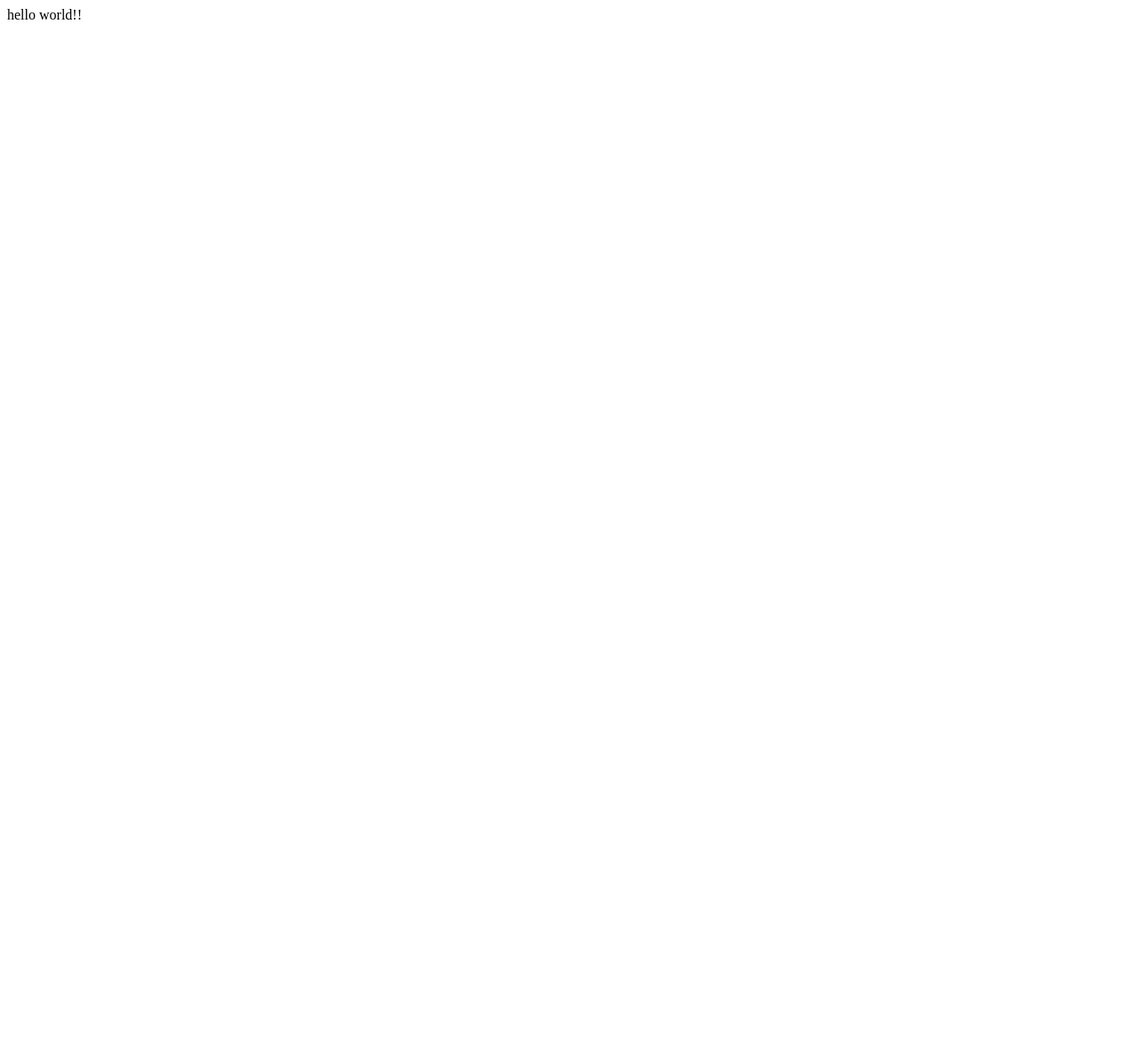
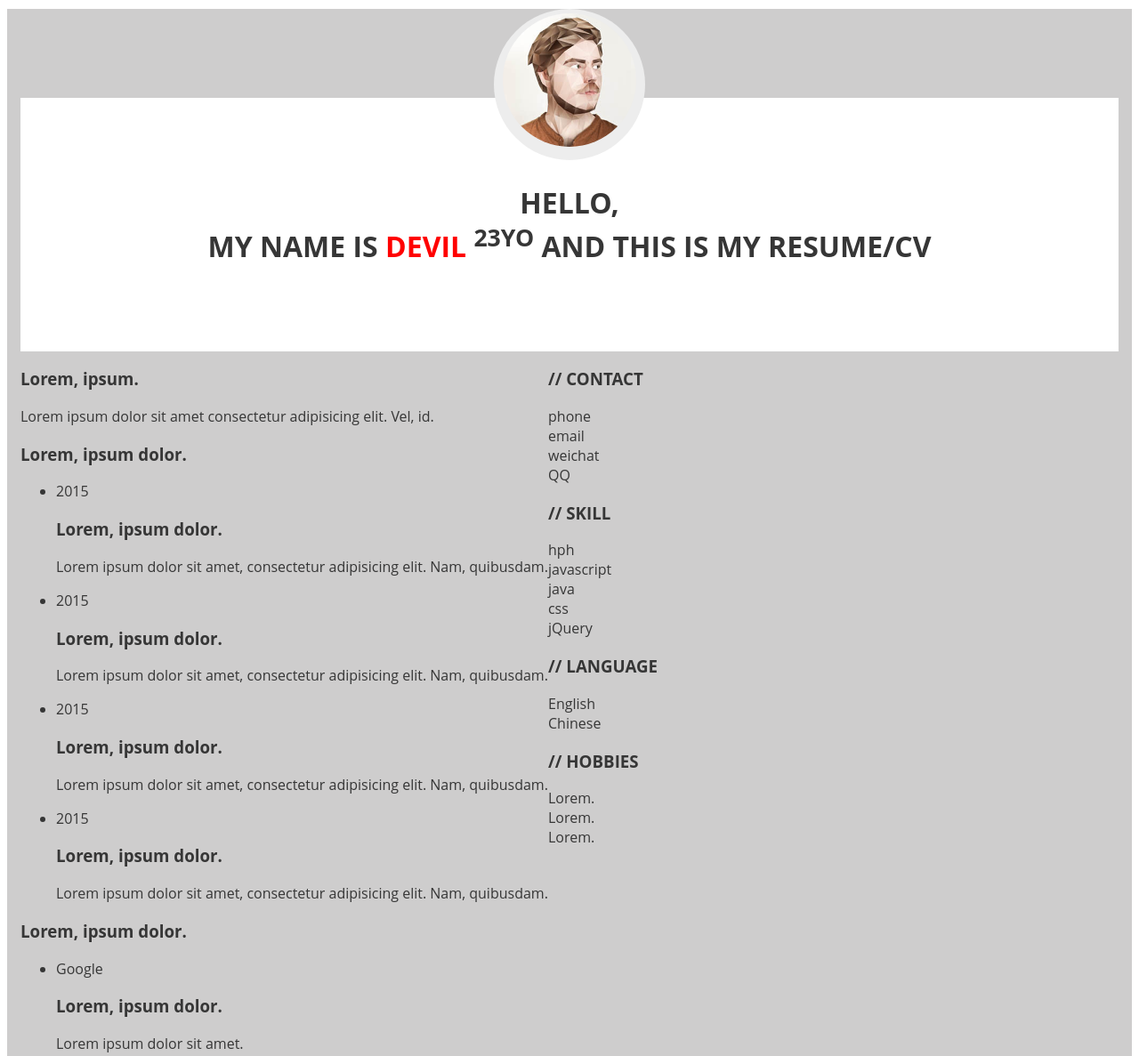
Before and after one commit to liuyunzhi/liuyunzhi.github.io, a plain HTML site: page index.html in a window 1280 px wide. Shown: the top 1187 px of the page at 89% size. Before the commit the page ends 800 px from the top, so only its background shows below. Drawn offline with Linux system fonts and the light colour scheme.

Commit message:
初始化个人简历

```diff
--- a/index.html
+++ b/index.html
@@ -1,12 +1,128 @@
 <!DOCTYPE html>
 <html lang="en">
+
 <head>
     <meta charset="UTF-8">
     <meta name="viewport" content="width=device-width, initial-scale=1.0">
     <meta http-equiv="X-UA-Compatible" content="ie=edge">
+    <link rel="stylesheet" href="stylesheet.css">
     <title>Document</title>
 </head>
+
 <body>
-    <div>hello world!!</div>
+    <div class="container">
+        <div id="photo-header" class="text-center">
+            <div id="photo">
+                <img src="avatar.jpg">
+            </div>
+            <div class="header">
+                <div class="text-header">
+                    <h1>
+                        HELLO,
+                        <br> MY NAME IS
+                        <span> DEVIL </span>
+                        <sup>23YO</sup>
+                        AND THIS IS MY RESUME/CV
+                    </h1>
+                </div>
+            </div>
+        </div>
+        <div class="body">
+            <div class="left">
+                <div>
+                    <h3>Lorem, ipsum.</h3>
+                    <p>Lorem ipsum dolor sit amet consectetur adipisicing elit. Vel, id.</p>
+                </div>
+                <div>
+                    <h3>Lorem, ipsum dolor.</h3>
+                    <ul>
+                        <li>
+                            <div>2015</div>
+                            <div>
+                                <h3>Lorem, ipsum dolor.</h3>
+                                <p>Lorem ipsum dolor sit amet, consectetur adipisicing elit. Nam, quibusdam.</p>
+                            </div>
+                        </li>
+                        <li>
+                            <div>2015</div>
+                            <div>
+                                <h3>Lorem, ipsum dolor.</h3>
+                                <p>Lorem ipsum dolor sit amet, consectetur adipisicing elit. Nam, quibusdam.</p>
+                            </div>
+                        </li>
+                        <li>
+                            <div>2015</div>
+                            <div>
+                                <h3>Lorem, ipsum dolor.</h3>
+                                <p>Lorem ipsum dolor sit amet, consectetur adipisicing elit. Nam, quibusdam.</p>
+                            </div>
+                        </li>
+                        <li>
+                            <div>2015</div>
+                            <div>
+                                <h3>Lorem, ipsum dolor.</h3>
+                                <p>Lorem ipsum dolor sit amet, consectetur adipisicing elit. Nam, quibusdam.</p>
+                            </div>
+                        </li>
+                    </ul>
+                </div>
+                <div>
+                    <h3>Lorem, ipsum dolor.</h3>
+                    <ul>
+                        <li>
+                            <div>Google</div>
+                            <div>
+                                <h3>Lorem, ipsum dolor.</h3>
+                                <p>Lorem ipsum dolor sit amet.</p>
+                            </div>
+                        </li>
+                        <li>
+                            <div>Google</div>
+                            <div>
+                                <h3>Lorem, ipsum dolor.</h3>
+                                <p>Lorem ipsum dolor sit amet.</p>
+                            </div>
+                        </li>
+                        <li>
+                            <div>Google</div>
+                            <div>
+                                <h3>Lorem, ipsum dolor.</h3>
+                                <p>Lorem ipsum dolor sit amet.</p>
+                            </div>
+                        </li>
+                    </ul>
+                </div>
+            </div>
+            <div class="right">
+                <div>
+                    <h3>// CONTACT</h3>
+                    <div>phone</div>
+                    <div>email</div>
+                    <div>weichat</div>
+                    <div>QQ</div>
+                </div>
+                <div>
+                    <h3>// SKILL</h3>
+                    <div>hph</div>
+                    <div>javascript</div>
+                    <div>java</div>
+                    <div>css</div>
+                    <div>jQuery</div>
+                </div>
+                <div>
+                    <h3>// LANGUAGE</h3>
+                    <div>English</div>
+                    <div>Chinese</div>
+                </div>
+                <div>
+                    <h3>// HOBBIES</h3>
+                    <div>Lorem.</div>
+                    <div>Lorem.</div>
+                    <div>Lorem.</div>
+                </div>
+            </div>
+        </div>
+    </div>
 </body>
+
 </html>
--- /dev/null
+++ b/stylesheet.css
@@ -0,0 +1,63 @@
+body {
+    font-family: 'Open Sans', Arial, Tahoma;
+    font-weight: 400;
+    font-size: 1em;
+    color: #363636;
+}
+.container {
+    margin-top: 10px;
+    margin-bottom: 15px;
+    margin-right: auto;
+    margin-left: auto;
+    padding-left: 15px;
+    padding-right: 15px;
+    background: rgb(206, 205, 205);
+    overflow: auto;
+}
+
+.text-center {
+    text-align: center;
+}
+
+img {
+    vertical-align: middle;
+}
+
+#photo {
+    width: 160px;
+    height: 160px;
+    border-radius: 50%;
+    border-color: rgb(206, 205, 205);
+    overflow: hidden;
+    padding: 5px;
+    background: #ededed;
+    display: inline-block;
+}
+
+#photo img {
+    width: 150px;
+    height: 150px;
+    border-radius: 50%;
+}
+
+.header {
+    background-color: white;
+    margin-top: -75px;
+    padding: 75px;
+}
+
+.header span {
+    color: red;
+}
+
+.body {
+    background-color: white;
+}
+
+.left {
+    float: left;
+}
+
+.right {
+    float: left;
+}
```
Also changed, not shown: avatar.jpg (added).
